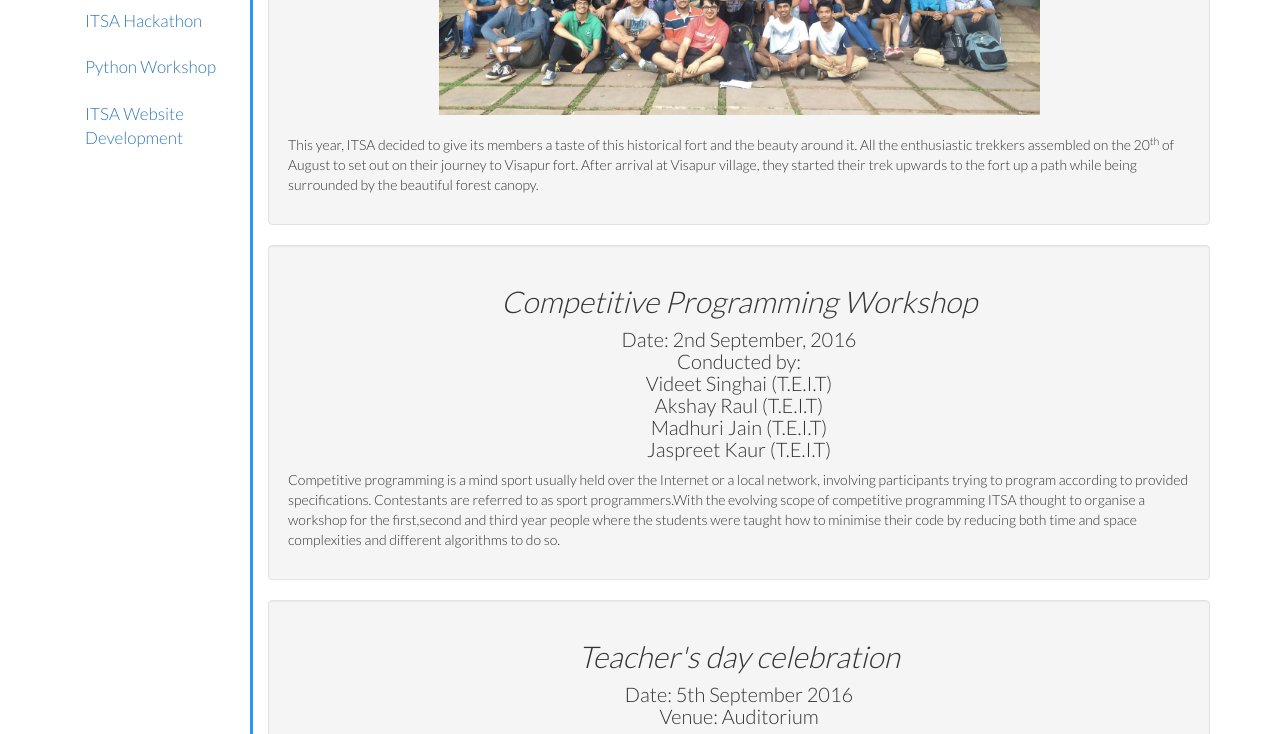
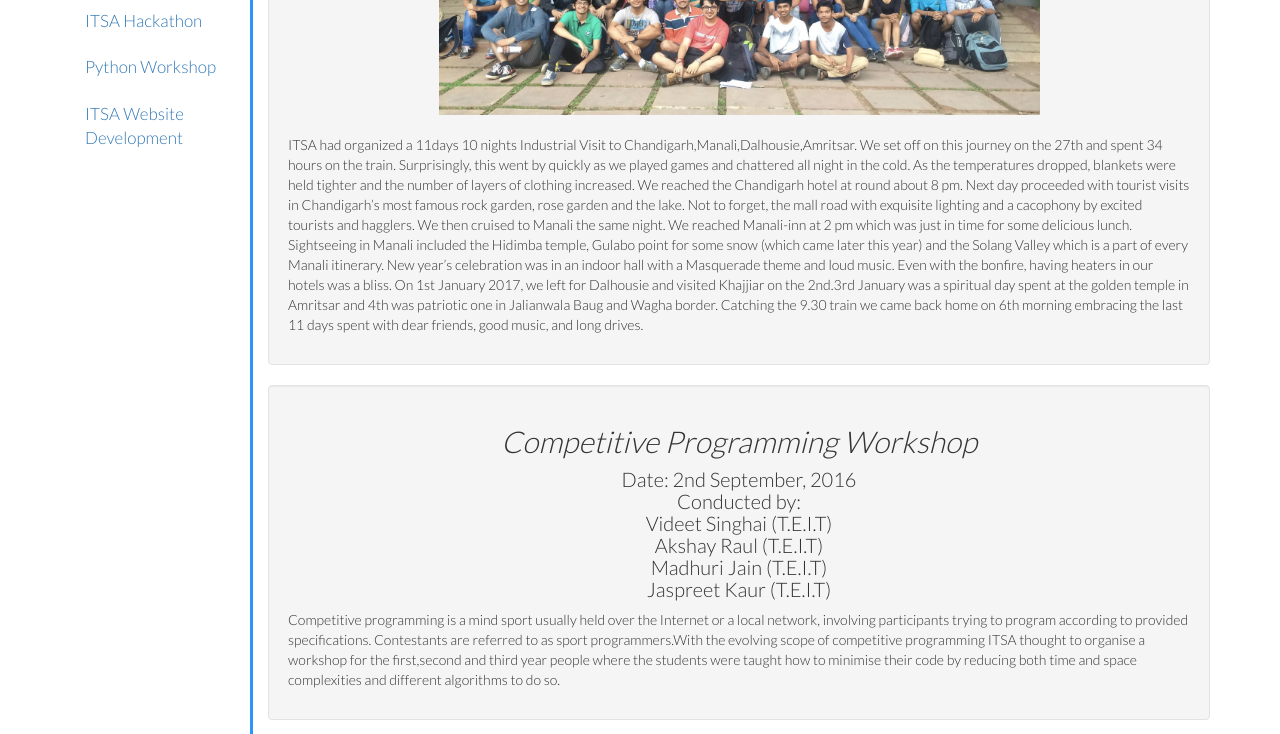
Before and after one commit to itsa-spit/itsa-website, a website: page workshop.html in a window 1280 px wide. Shown: the part 1221-1955 px from the top of the page. Drawn offline with nearby package versions, Linux system fonts and the light colour scheme.

Commit message:
fixed common mistakes and modified content

```diff
--- a/workshop.html
+++ b/workshop.html
@@ -124,9 +124,16 @@
 						Date: 20th August 2016	<br/>
 						Place: Visapur Fort</h4>
                     <img src="img/trek.png" class="media-object" style="margin:auto; position:center;">
-                    <br><p>
-This year, ITSA decided to give its members a taste of this historical fort and the beauty around it. All the enthusiastic trekkers assembled on the 20<sup>th</sup> of August to set out on their journey to Visapur fort. After arrival at Visapur village, they started their trek upwards to the fort up a path while being surrounded by the beautiful forest canopy.
-</p>
+                    <br>
+                    <p>
+                        ITSA had organized a 11days 10 nights Industrial Visit to Chandigarh,Manali,Dalhousie,Amritsar. We set off on this journey on the 27th and spent 34 hours on the train. Surprisingly, this went by quickly as we played games and chattered all night in the
+                        cold. As the temperatures dropped, blankets were held tighter and the number of layers of clothing increased. We reached the Chandigarh hotel at round about 8 pm. Next day proceeded with tourist visits in Chandigarh’s most famous
+                        rock garden, rose garden and the lake. Not to forget, the mall road with exquisite lighting and a cacophony by excited tourists and hagglers. We then cruised to Manali the same night. We reached Manali-inn at 2 pm which was just
+                        in time for some delicious lunch. Sightseeing in Manali included the Hidimba temple, Gulabo point for some snow (which came later this year) and the Solang Valley which is a part of every Manali itinerary. New year’s celebration
+                        was in an indoor hall with a Masquerade theme and loud music. Even with the bonfire, having heaters in our hotels was a bliss. On 1st January 2017, we left for Dalhousie and visited Khajjiar on the 2nd.3rd January was a spiritual
+                        day spent at the golden temple in Amritsar and 4th was patriotic one in Jalianwala Baug and Wagha border. Catching the 9.30 train we came back home on 6th morning embracing the last 11 days spent with dear friends, good music,
+                        and long drives.
+                    </p>
                 </div>
                 <div id="c" class="data well">
                     <h2 class="heading1">Competitive Programming Workshop</h2>
@@ -186,7 +193,7 @@ This year, ITSA decided to give its members a taste of this historical fort and
 		            	Conducted by: ITSA
 					</h4>
                     <p>ITSA had conducted a Programming Contest on Hackerrank for First, Second and Third Year Students. The problem statement were Designed by Vikesh Tiwari (B.E.I.T) , Akshay Raul (T.E.I.T) and Jaspreet Kaur Bhamra (T.E.I.T). Nishita Dutta
-                        from T.E.I.T bagged the first prize. Karthik Sriram form TEIT winning the second followed by Manohar Malvankar from T.E.I.T.
+                        from T.E.I.T bagged the first prize. Karthik Sriram from TEIT winning the second followed by Manohar Malvankar from T.E.I.T.
                     </p>
                 </div>
                 <div id="cw" class="data well">
@@ -252,11 +259,11 @@ This year, ITSA decided to give its members a taste of this historical fort and
                     <p>
                         The ITSA Hackathon was organised on the 15th and 16th of February as a part of SPIT’s technical festival, MATRIX. Students from colleges all over Mumbai had participated. On the first day, i.e. the 15th, a demo on Bluemix was given by an IBM professional,
                         Mr. Mangesh. Students were taught various properties of the platform that might help them throughout the hackathon. The ITSA Hackathon was an overnight event where students were supposed to present a unique solution to the given
-                        set of problems. The specific fields offered were Internet of Things, Blockchain and OCR. The problem statements were modelled on these fields. The students enthusiastically coded throughout the event. Volunteers(Akshayanand Raut,Jaspreet Kaur Bhamra,Prem Raheja,Siddhant Rai from TEIT and Aashish Nehete from SEIT) trained by IBM
-                        professionals were present throughout the event to help the students with whatever hurdles they faced. On both the days the judges met with the students and checked the progress of the solutions that were being developed. They
-                        also helped in giving the students a direction as to how they should model their projects. On the last day of the event, the judges made their final rounds before the students were to make their presentations. After that students
-                        were asked to present their projects and give a working demo of their solution. From the initial presentations, 6 groups were selected who went into the second round of presentations and finally 3 groups emerged victorious and
-                        they were felicitated by the judges and offered an internship as the prize.
+                        set of problems. The specific fields offered were Internet of Things, Blockchain and OCR. The problem statements were modelled on these fields. The students enthusiastically coded throughout the event. Volunteers(Akshayanand Raut,Jaspreet
+                        Kaur Bhamra,Prem Raheja,Siddhant Rai from TEIT and Aashish Nehete from SEIT) trained by IBM professionals were present throughout the event to help the students with whatever hurdles they faced. On both the days the judges met
+                        with the students and checked the progress of the solutions that were being developed. They also helped in giving the students a direction as to how they should model their projects. On the last day of the event, the judges made
+                        their final rounds before the students were to make their presentations. After that students were asked to present their projects and give a working demo of their solution. From the initial presentations, 6 groups were selected
+                        who went into the second round of presentations and finally 3 groups emerged victorious and they were felicitated by the judges and offered an internship as the prize.
                     </p>
                 </div>
                 <div id="py" class="data well">
@@ -272,8 +279,8 @@ This year, ITSA decided to give its members a taste of this historical fort and
                 </div>
                 <div id="wd" class="data well">
                     <h2 class="heading1">ITSA Website Development</h2>
-                    <p> ITSA is making a website to provide updates and things which are going to happen in future. The website is developed by Aashish Nehete, Kevin Sijo and Nisheet Sinvhal,Simran Mhatre from S.E.I.T. They were mentored and helped by Jaspreet Kaur Bhamra and Prem
-                        Raheja from T.E.I.T.
+                    <p> ITSA is making a website to provide updates and things which are going to happen in future. The website is developed by Aashish Nehete, Kevin Sijo and Nisheet Sinvhal,Simran Mhatre from S.E.I.T. They were mentored and helped by Jaspreet
+                        Kaur Bhamra and Prem Raheja from T.E.I.T.
                     </p>
                 </div>
             </div>
```
Also changed, not shown: achievements.html (+6 -2 lines), core.html (+2 -2 lines), faculty.html (+1 -1 lines).
